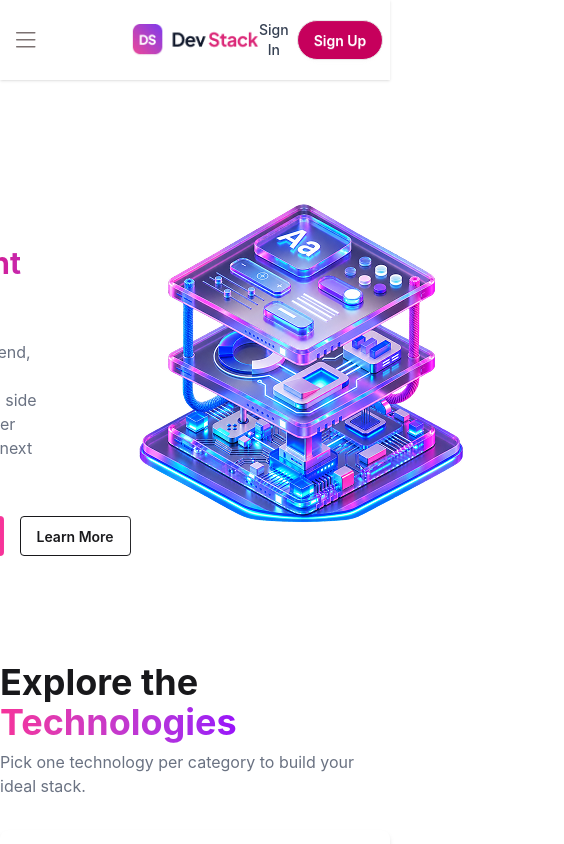
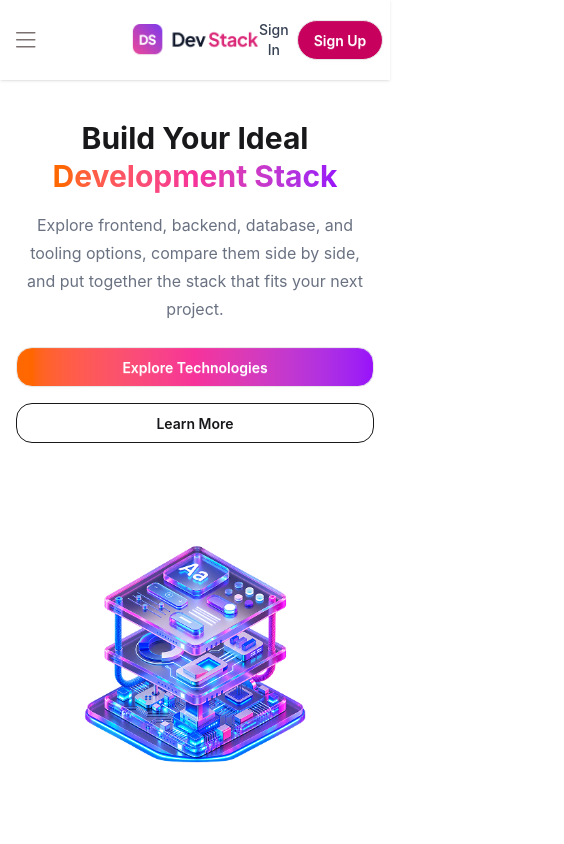
Before and after one commit to habibaa001/Dev-Stack-Builder-Website, a React (Vite) app: page / in a window 390 px wide. Shown: the top 844 px of the page, 564 px wide, since content can reach past the window. Built offline with nearby package versions, Linux system fonts and the light colour scheme.

Commit message:
fixed banner section for mobile

```diff
--- a/src/App.tsx
+++ b/src/App.tsx
@@ -59,7 +59,7 @@ function App() {
           <div className="mb-8">
             <h2 className="text-4xl font-bold">
               Explore the{" "}
-              <span className="bg-gradient-to-r from-pink-500 to-purple-600 bg-clip-text text-transparent">
+              <span className="bg-gradient-to-r from-pink-500 to-purple-500 bg-clip-text text-transparent">
                 Technologies
               </span>
             </h2>
--- a/src/components/Banner.tsx
+++ b/src/components/Banner.tsx
@@ -1,25 +1,48 @@
 import banner from "../assets/banner-stack.png";
+
 const Banner = () => {
   return (
-    <div className="min-h-[350px] sm:min-h-[400px] bg-white my-5 sm:my-7 px-4 flex justify-center items-center ">
-      <div className="max-w-2xl mx-auto py-8">
-        <h1 className="text-3xl sm:text-5xl lg:text-6xl font-bold leading-tight">Build Your Ideal <br /><span className="bg-linear-to-r from-orange-500 via-pink-600 to-purple-600 bg-clip-text text-transparent">Development Stack</span></h1>
-        <p className="mt-5 text-gray-500">
-          Explore frontend, backend, database, and tooling options, compare them
-          side by side, and put together the stack that fits your next project.
+    <section className="bg-white py-10 sm:py-14">
+      <div className="container mx-auto px-4">
+        <div className="flex flex-col lg:flex-row items-center justify-between gap-8 lg:gap-12">
+          {/* Text Section */}
+          <div className="w-full lg:w-1/2 text-center lg:text-left">
+            <h1 className="text-3xl sm:text-4xl lg:text-6xl font-bold leading-tight">
+              Build Your Ideal{" "}
+              <span className="bg-gradient-to-r from-orange-500 via-pink-500 to-purple-600 bg-clip-text text-transparent">
+                Development Stack
+              </span>
+            </h1>
+
+            <p className="mt-4 text-gray-500 text-base sm:text-lg leading-7">
+              Explore frontend, backend, database, and tooling options, compare
+              them side by side, and put together the stack that fits your next
+              project.
             </p>
-        <div className="mt-8 flex gap-4">
-          <button className="btn bg-linear-to-r from-orange-500 to-pink-500 border-none text-white">
+
+            {/* Buttons */}
+            <div className="mt-6 flex flex-col sm:flex-row gap-4 justify-center lg:justify-start">
+              <button className="btn bg-gradient-to-r from-orange-500 via-pink-500 to-purple-600  text-white rounded-2xl">
                 Explore Technologies
               </button>
-          <button className="btn btn-outline">
+
+              <button className="btn btn-outline rounded-2xl">
                 Learn More
               </button>
             </div>
           </div>
-      <img src={banner} alt="" className="mx-auto max-w-[800px]"/>
 
+          {/* Banner Image */}
+          <div className="w-full lg:w-1/2 flex justify-center">
+            <img
+              src={banner}
+              alt="Development Stack"
+              className="w-full max-w-md lg:max-w-lg h-auto object-contain"
+            />
           </div>
+        </div>
+      </div>
+    </section>
   );
 };
 
--- a/src/components/nav.tsx
+++ b/src/components/nav.tsx
@@ -6,7 +6,7 @@ const Nav = () => {
   const [isMenuOpen, setIsMenuOpen] = useState(false);
 
   return (
-    <nav className="bg-white shadow-sm">
+    <nav className="bg-white sticky top-0 z-50  shadow-sm">
       <div className="container mx-auto px-4">
 
         <div className="md:hidden h-20 grid grid-cols-[1fr_auto_1fr] items-center">
@@ -41,6 +41,7 @@ const Nav = () => {
             <div className="flex flex-col gap-4">
               <a href="#" className="text-gray-700">Home</a>
               <a href="#" className="text-gray-700">Technologies</a>
+              <a href="#" className="text-gray-700">Projects</a>
               <a href="#" className="text-gray-700">About</a>
               <a href="#" className="text-gray-700">Contact</a>
             </div>
@@ -63,6 +64,9 @@ const Nav = () => {
               Technologies
             </a>
             <a href="#" className="text-gray-700 ">
+              Projects
+            </a>
+            <a href="#" className="text-gray-700 ">
               About
             </a>
             <a href="#" className="text-gray-700 ">
@@ -79,6 +83,7 @@ const Nav = () => {
               Sign Up
             </button>
           </div>
+
         </div>
 
       </div>
```
Lines whose indentation alone changed are shown as unchanged.
